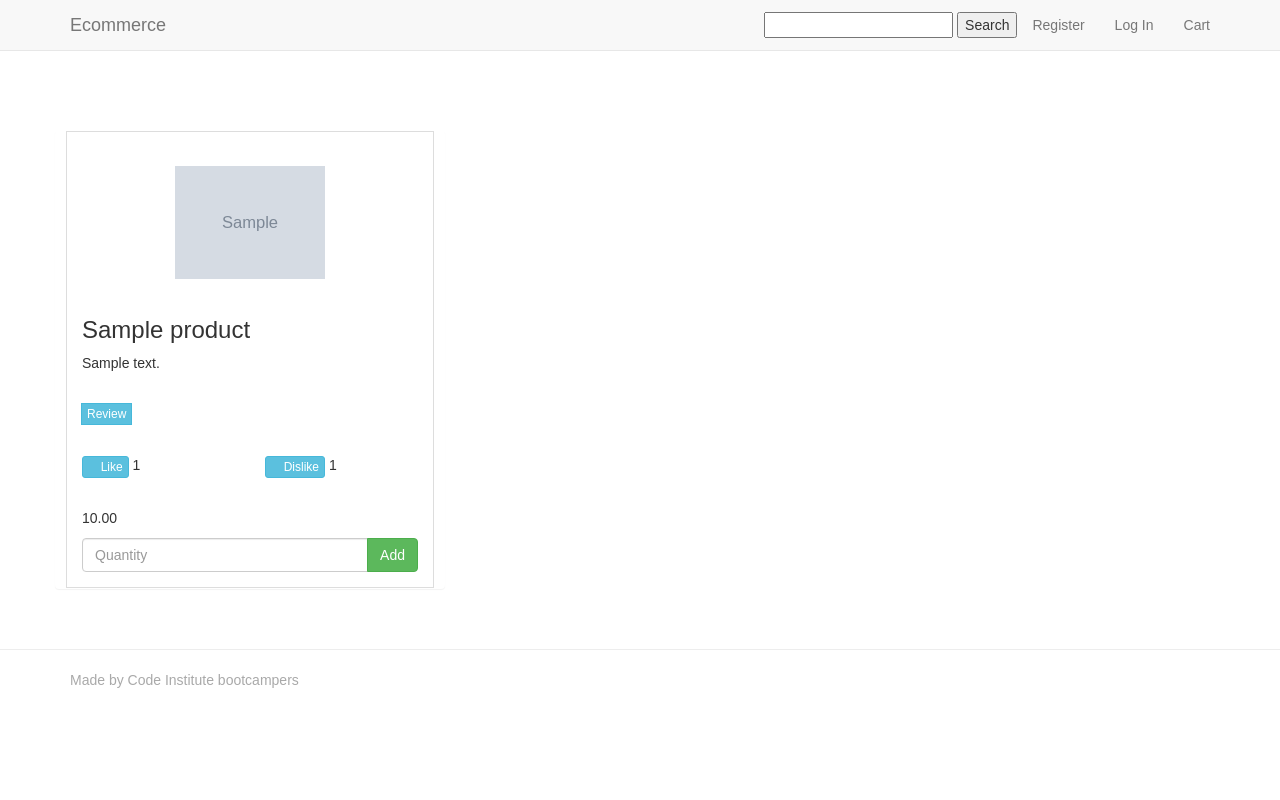
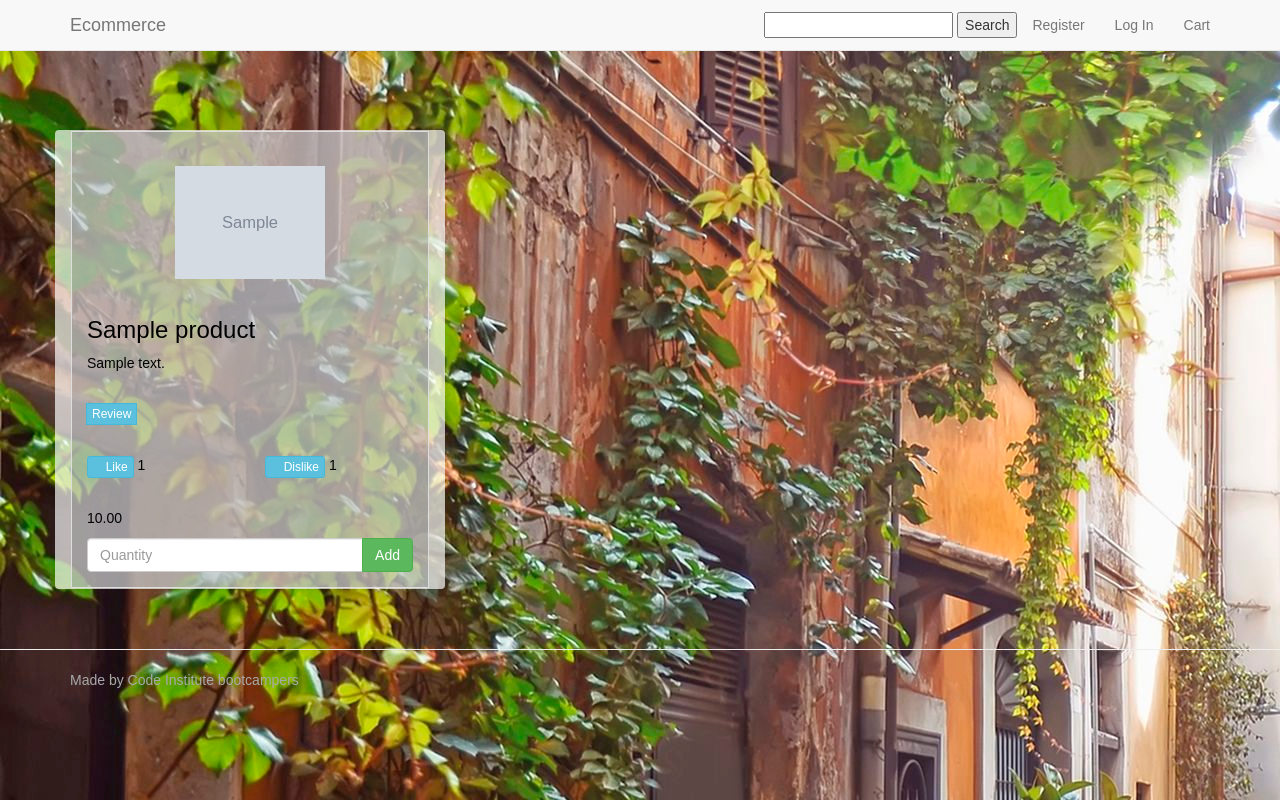
Before and after one commit to luigilangella/milestone-project-4, a Django app: page / in a window 1280 px wide. Run offline with Django 3.2, Linux system fonts and the light colour scheme; tables that the repository leaves empty hold one stand-in row (values such as "Sample post"); grey boxes marked "Sample" are stand-in pictures; some libraries are stand-ins or nearby versions; some web fonts are replaced.

Commit message:
Add images

```diff
--- a/products/templates/products.html
+++ b/products/templates/products.html
@@ -1,7 +1,7 @@
 {% extends 'base.html' %} {% block content %}
 <div class="row row-flex">
     {% for product in products %}
-    <div class="col-xs-10 col-xs-offset-1 col-sm-offset-0 col-sm-6 col-md-4 display panel panel-default">
+    <div class="col-xs-10 col-xs-offset-1 col-sm-offset-0 col-sm-6 col-md-4 display panel panel-transparent">
         <div class="panel-body">
             <div class="product" style="background-image: url('{{ MEDIA_URL }}{{ product.image }}')"></div>
 
--- a/static/css/custom.css
+++ b/static/css/custom.css
@@ -1,6 +1,7 @@
 body {
     font-family: Arial;
     padding-top: 100px;
+    background-image: url("/media/images/background.jpg");
 }
 
 footer {
@@ -17,6 +18,7 @@ footer {
 
 .accountform {
     padding-top: 20px;
+    background-color: #d7e43fa3;
 }
 
 .badge {
@@ -59,6 +61,23 @@ caption p {
 .panel-body {
     height: 100%;
     border: 1px solid #ddd;
+    color: black;
+}
+
+.panel-body h3 {
+    color: black;
+}
+
+.panel-transparent {
+    background: rgba(255, 255, 255, 0.678);
+}
+
+.panel-transparent .panel-heading {
+    background: rgba(122, 130, 136, 0.2)!important;
+}
+
+.panel-transparent .panel-body {
+    background: rgba(46, 51, 56, 0.2)!important;
 }
 
 .product-description {
```
Also changed, not shown: media/images/4648398-blue-steel.jpg (deleted), media/images/background.jpg (added), media/images/bistecca.jpg (added), media/images/caputo_flour.jpg (added), media/images/chianti_red_wine.jpg (added), media/images/fruit_and_veg.jpg (added), media/images/mozzarella.jpg (added), media/images/octopus.jpg (added), media/images/oil_bertolli.jpg (added), media/images/pasta_de_cecco.jpg (added), media/images/prosciutto-Italian-food.jpg (added), media/images/salami.jpg (added), 1 other file.
